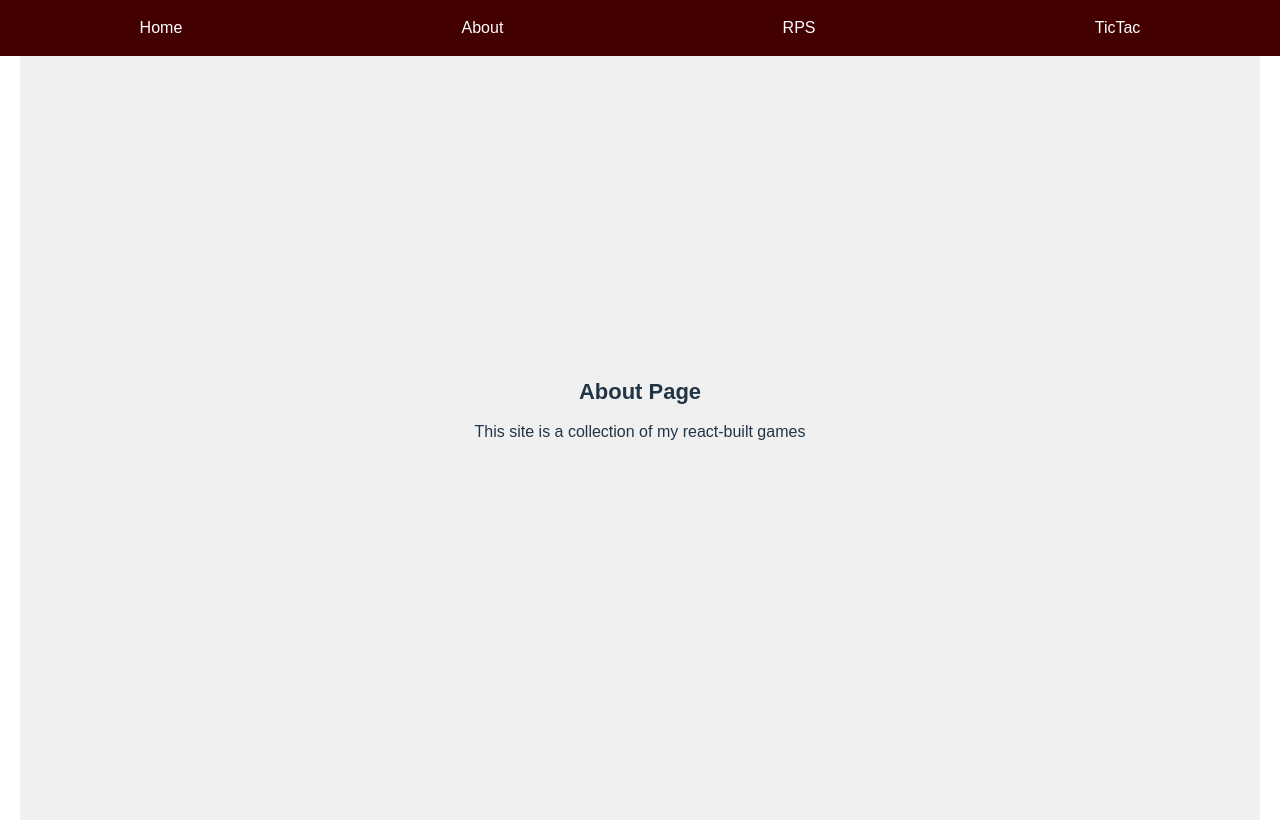
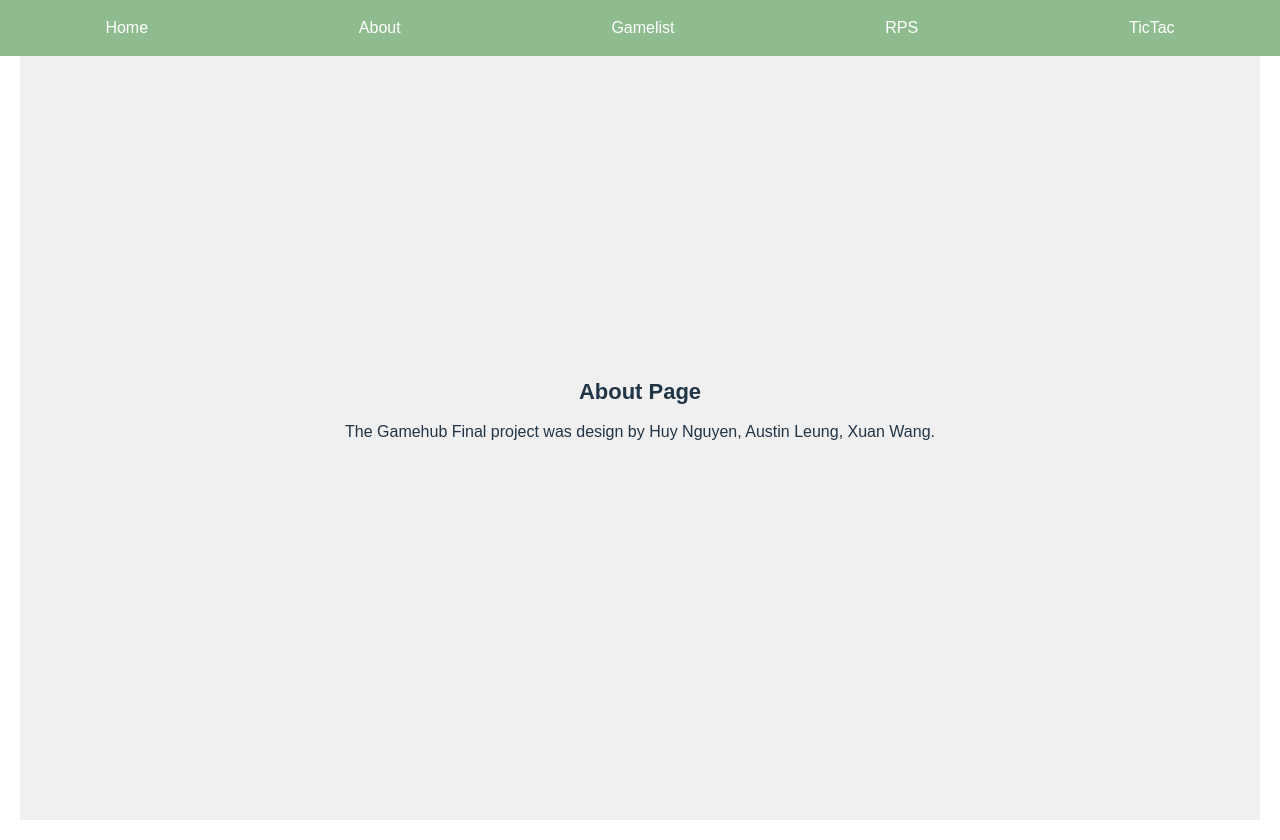
Before and after one commit to IT3049C-Spring24/gamehub-Borie030125, a React (Vite) app: page /about in a window 1280 px wide. Built offline with nearby package versions, Linux system fonts and the light colour scheme.

Commit message:
Group work Initiate

```diff
--- a/src/components/Navbar.jsx
+++ b/src/components/Navbar.jsx
@@ -13,13 +13,16 @@ const Link = styled(UnStyledLink)`
 
 const Navbar = () => {
   return (
-    <nav style={{ position: 'fixed', top: 0, width: '100%', backgroundColor: `#430000`, left: 0 }}>
+    <nav style={{ position: 'fixed', top: 0, width: '100%', backgroundColor: `#8FBC8F`, left: 0 }}>
       <ul style={{ display: 'flex', justifyContent: 'space-around', listStyle: 'none', padding: 0 }}>
         <li>
           <Link to="/">Home</Link>
         </li>
         <li>
           <Link to="/about">About</Link>
+        </li>
+        <li>
+          <Link to="/about">Gamelist</Link>
         </li>
         <li>
           <Link to="/rps">RPS</Link>
--- a/src/routes/AboutPage.jsx
+++ b/src/routes/AboutPage.jsx
@@ -2,7 +2,7 @@ export default function AboutPage() {
     return (
       <div>
         <h1>About Page</h1>
-        <p>This site is a collection of my react-built games</p>
+        <p>The Gamehub Final project was design by Huy Nguyen, Austin Leung, Xuan Wang.</p>
       </div>
     );
   }
```
